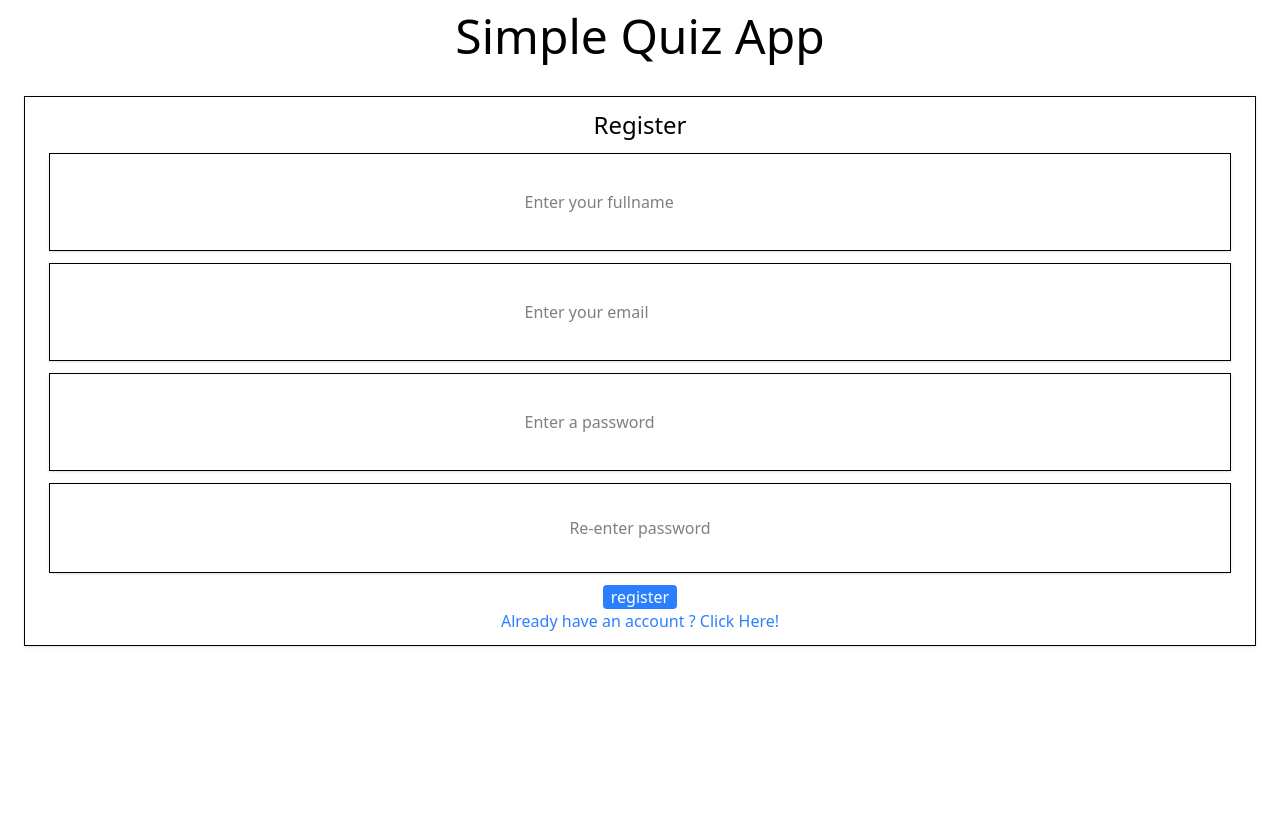
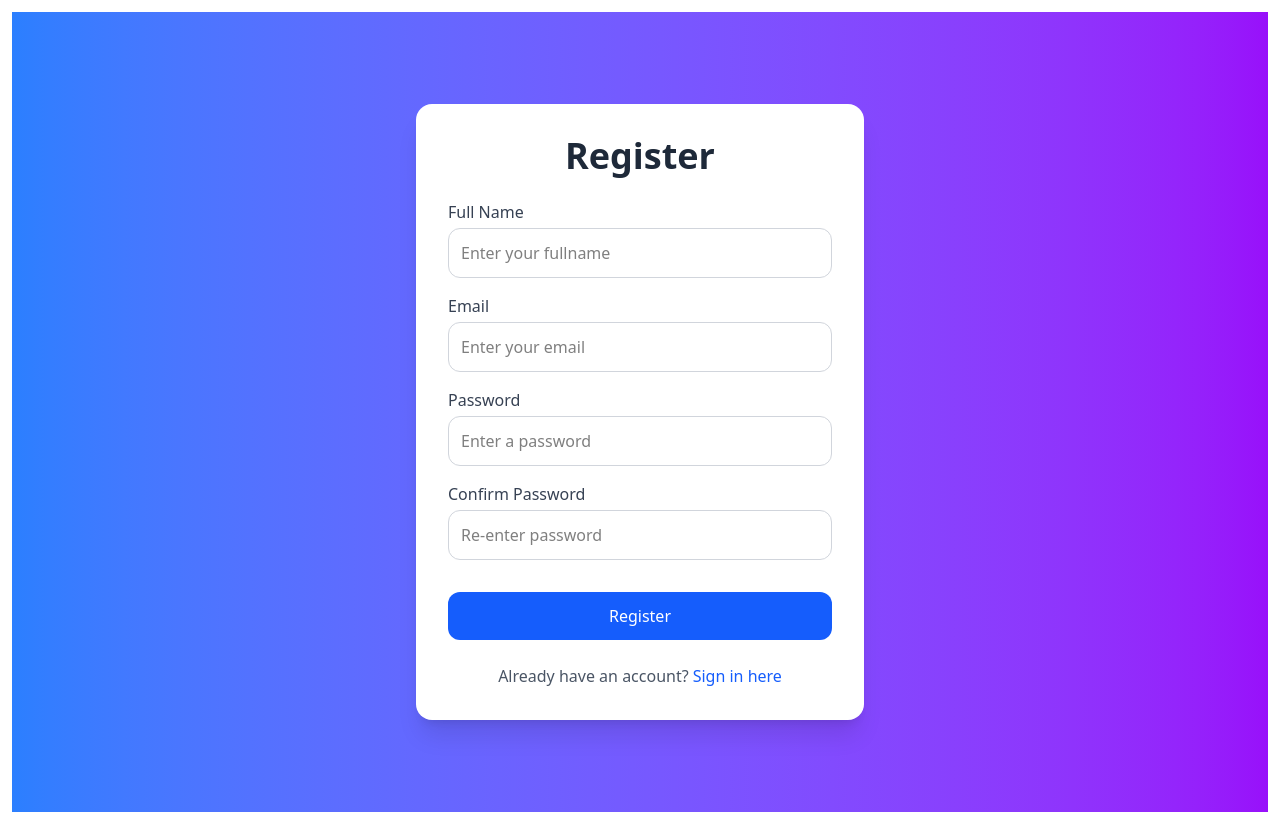
Before and after one commit to therealndagha/simple-quiz-app, a React (Vite) app in the folder client/: page /register in a window 1280 px wide. Before the commit the page ends 800 px from the top, so only its background shows below. Built offline with nearby package versions, Linux system fonts and the light colour scheme.

Commit message:
added styling to login, register , dashboard and removed header from App.jsx

```diff
--- a/client/src/App.jsx
+++ b/client/src/App.jsx
@@ -16,7 +16,6 @@ function App() {
 
   return (
     <>
-      <h1 className="text-5xl text-center my-3">Simple Quiz App</h1>
       <div className="p-3">
         <Routes>
             <Route path="/" element={<Login/>}/>
--- a/client/src/components/dashboard.jsx
+++ b/client/src/components/dashboard.jsx
@@ -1,37 +1,53 @@
-
-import { useContext, useEffect,useState } from "react";
-
+import { useContext } from "react";
 import UserAccessQuizzes from "./userAccessQuizzes";
 import { QuizContext } from "../context";
 
+const Dashboard = () => {
+  const { navigate } = useContext(QuizContext);
 
+  const logoutUser = () => {
+    localStorage.removeItem("accessToken");
+    navigate("/");
+  };
 
+  return (
+    <div className="min-h-screen flex items-center justify-center bg-gradient-to-r from-blue-500 to-purple-600 p-6">
+      <div className="max-w-4xl w-full bg-white shadow-xl rounded-2xl p-8">
+        <h2 className="text-4xl font-bold text-center text-gray-800 mb-8">Dashboard</h2>
 
+        <div className="flex flex-col space-y-6">
+          {/* Admin Dashboard Link */}
+          <button
+            onClick={() => navigate("/admin")}
+            className="w-full bg-orange-400 text-white py-3 rounded-xl hover:bg-orange-600 transition-all duration-300"
+          >
+            Go To Admin Dashboard
+          </button>
 
-const Dashboard = () =>{
+          {/* View Grades Link */}
+          <button
+            onClick={() => navigate("/history")}
+            className="w-full bg-blue-400 text-white py-3 rounded-xl hover:bg-blue-600 transition-all duration-300"
+          >
+            View My Grades
+          </button>
 
-  const {navigate , checkAdminAccess} = useContext(QuizContext);
-       const logoutUser = () =>{
-        localStorage.removeItem('accessToken');
-        navigate('/')
-       }
-    return <>
-        <div className="p-3">
-            <h2 className="text-3xl">Dashboard</h2>
+          {/* User Quizzes Section */}
+          <div className="bg-gray-100 p-6 rounded-xl shadow-inner">
+            <UserAccessQuizzes />
+          </div>
 
-            <div className="text-center">
-                <a onClick={()=>navigate('/admin')} className="bg-orange-400 rounded text-white px-3 hover:bg-orange-600">Go To Admin Dashboard</a>
-            </div>
-
-            <div className="text-center">
-                 <a onClick={()=>navigate('/history')}>View my grades</a>
-            </div>
-              <UserAccessQuizzes/>
-            <div className="text-center">
-                 <button onClick={logoutUser} className="bg-blue-600 hover:bg-blue-900 mx-4 p-3 text-white rounded">Log Out</button>
-            </div>
+          {/* Logout Button */}
+          <button
+            onClick={logoutUser}
+            className="w-full bg-red-500 text-white py-3 rounded-xl hover:bg-red-700 transition-all duration-300"
+          >
+            Log Out
+          </button>
         </div>
-    </>
-}
+      </div>
+    </div>
+  );
+};
 
 export default Dashboard;
--- a/client/src/components/login.jsx
+++ b/client/src/components/login.jsx
@@ -22,20 +22,12 @@ const Login = () => {
         loginFormData
       );
 
-      // Assuming the access token is available in response.data.accessToken
       const accessToken = response.data.accessToken;
-
-      // Store the access token in localStorage
       localStorage.setItem("accessToken", JSON.stringify(accessToken));
 
-      // Show success message
-      setMessage("Login Successful! ");
+      setMessage("Login Successful!");
       setIsError(false);
-
-      // Redirect to dashboard
       navigate("/dashboard");
-
-      //console.log("Login Successful:", response.data);
     } catch (error) {
       setMessage(
         error.response?.data?.message || "Invalid credentials. Please try again."
@@ -54,59 +46,59 @@ const Login = () => {
   };
 
   return (
-    <div>
-      <h2 className="text-3xl text-center">Login User</h2>
+    <div className="min-h-screen flex items-center justify-center bg-gradient-to-r from-blue-500 to-purple-600">
+      <div className="bg-white shadow-xl rounded-2xl p-8 max-w-md w-full">
+        <h2 className="text-4xl font-bold text-center text-gray-800 mb-8">Login</h2>
 
         {message && (
-        <p className={`text-center p-2 ${isError ? "text-red-500" : "text-green-500"}`}>
+          <p className={`text-center p-2 rounded-lg ${isError ? "text-red-500 bg-red-100" : "text-green-500 bg-green-100"}`}>
             {message}
           </p>
         )}
 
-      <form onSubmit={handleSubmit} className="p-3 shadow text-center m-5">
-        <div className="m-3 border p-3">
+        <form onSubmit={handleSubmit} className="space-y-6">
+          <div>
+            <label className="block text-gray-700">Email</label>
             <input
               placeholder="Enter your email"
               name="email"
               type="email"
               onChange={handleOnChange}
               value={loginFormData.email}
+              className="mt-1 w-full p-3 border border-gray-300 rounded-xl focus:outline-none focus:ring-2 focus:ring-blue-500"
             />
           </div>
 
-        <div className="m-3 border p-3">
+          <div>
+            <label className="block text-gray-700">Password</label>
             <input
               placeholder="Enter your password"
               type="password"
               name="password"
               onChange={handleOnChange}
               value={loginFormData.password}
+              className="mt-1 w-full p-3 border border-gray-300 rounded-xl focus:outline-none focus:ring-2 focus:ring-blue-500"
             />
           </div>
 
-        <div className="text-center">
           <button
-            className="bg-blue-500 text-white mx-3 px-3 rounded hover:bg-blue-900 pb-2"
             type="submit"
+            className="w-full bg-blue-600 text-white py-3 rounded-xl hover:bg-blue-800 transition-all duration-300"
           >
             Login
           </button>
-        </div>
         </form>
 
-      <div className="text-center">
+        <p className="mt-6 text-center text-gray-600">
+          Don't have an account?
           <button
-  onClick={() => {
-    console.log('Navigating to /register');
-    navigate('/register');
-  }}
-  className="text-blue-500 hover:text-blue-800 mt-3"
+            onClick={() => navigate("/register")}
+            className="text-blue-600 hover:underline ml-1"
           >
-  Don't have an account? Click Here
+            Sign up here
           </button>
-
+        </p>
       </div>
-
     </div>
   );
 };
--- a/client/src/components/register.jsx
+++ b/client/src/components/register.jsx
@@ -1,8 +1,8 @@
-import axios from 'axios'
+import axios from 'axios';
 import { useEffect, useState } from 'react';
 import { useNavigate } from 'react-router-dom';
-const RegisterUser = () =>{
 
+const RegisterUser = () => {
   const navigate = useNavigate();
 
   const [registerFormData, setRegisterFormData] = useState({
@@ -11,86 +11,126 @@ const RegisterUser = () =>{
     password: '',
     password1: '',
     password2: '',
-    })
+  });
 
   const [errMessage, setErrMessage] = useState(null);
+  const [passwordsMatch, setPasswordsMatch] = useState(true);
 
-    //console.log(registerFormData)
+  const register_api_url = 'http://127.0.0.1:3000/auth/register';
 
-    const [passwordsMatch, setPasswordsMatch] = useState(true)
+  const handleRegisterFormDataOnChange = (event) => {
+    const { name, value } = event.target;
+    setRegisterFormData({ ...registerFormData, [name]: value });
+  };
 
-    const register_api_url = 'http://127.0.0.1:3000/auth/register'
+  const handleSubmit = async (event) => {
+    event.preventDefault();
+    const { fullname, email, password } = registerFormData;
 
-    const handleRegisterFormDataOnChange = (event) =>{
-        const {name, value} = event.target;
-        setRegisterFormData({...registerFormData, [name]:value})
+    const data = { fullname, email, password, role: 'student' };
+
+    try {
+      await axios.post(register_api_url, data);
+      setErrMessage(null);
+      navigate('/');
+    } catch (error) {
+      console.error('Error:', error.response?.data);
+      setErrMessage(error.response?.data?.message);
     }
+  };
 
-    const handleSubmit =  (event) =>{
-        event.preventDefault()
-        const {fullname, email, password} = registerFormData;
-        const data = {
-            fullname,
-            email,
-            password,
-            role: 'student'
+  useEffect(() => {
+    if (registerFormData.password1 === registerFormData.password2) {
+      setPasswordsMatch(true);
+      setRegisterFormData({ ...registerFormData, password: registerFormData.password1 });
+    } else {
+      setPasswordsMatch(false);
+      setRegisterFormData({ ...registerFormData, password: '' });
     }
-        //console.log(data);
+  }, [registerFormData.password1, registerFormData.password2]);
 
-        axios.post(register_api_url, data).then(response => {
-            console.log(response.data);
-            setErrMessage(null)
-            navigate('/');
-        }).catch(error => {
-            console.error('Error:',error.response.data );
-           setErrMessage(error.response.data.message)
-        })
-    }
+  return (
+    <div className="min-h-screen flex items-center justify-center bg-gradient-to-r from-blue-500 to-purple-600 p-4">
+      <div className="w-full max-w-md p-8 space-y-6 bg-white shadow-xl rounded-2xl">
+        <h2 className="text-4xl font-bold text-center text-gray-800">Register</h2>
 
-    useEffect(()=>{
-        console.log('✅ RegisterUser component mounted');
-        if(registerFormData.password1 === registerFormData.password2){
-              setPasswordsMatch(true)
-              setRegisterFormData({...registerFormData, password: registerFormData.password1})
-        }
-        else{
-            setPasswordsMatch(false)
-            setRegisterFormData({...registerFormData, password : ''})
-        }
-        return () => {
-            console.log('❌ RegisterUser component unmounted');
-          };
-    }, [registerFormData?.password1, registerFormData?.password2])
+        {errMessage && <p className="text-red-500 bg-red-100 text-center p-2 rounded-lg">{errMessage}</p>}
 
-    return <div className="text-center p-3 m-3 shadow border">
-         <h2 className="text-2xl">Register</h2>
-         <form onSubmit={handleSubmit}>
-
-         <div className="m-3 p-3 shadow border"><input onChange={handleRegisterFormDataOnChange} type="text" name='fullname' value={registerFormData.fullname} placeholder='Enter your fullname' className="m-3 p-3" required /></div>
-         <div className="m-3 p-3 shadow border"><input  onChange={handleRegisterFormDataOnChange} type="email" className="m-3 p-3" name='email' value={registerFormData.email} placeholder='Enter your email'  required/></div>
-         <div className="m-3 p-3 shadow border"><input  onChange={handleRegisterFormDataOnChange} type="password" className="m-3 p-3"  name='password1' value={registerFormData.password1} placeholder='Enter a password' required /></div>
-         <div className="m-3 p-3 shadow border"><input  onChange={handleRegisterFormDataOnChange} type="password" className="m-3 p-2 text-center " required value={registerFormData.password2} name='password2' placeholder='Re-enter password'/></div>
-
+        <form onSubmit={handleSubmit} className="space-y-4">
           <div>
-            {
-                !passwordsMatch ? <p className="text-red-500">passwords do not match</p> : null
-            }
+            <label className="block text-gray-700">Full Name</label>
+            <input
+              type="text"
+              name="fullname"
+              value={registerFormData.fullname}
+              onChange={handleRegisterFormDataOnChange}
+              placeholder="Enter your fullname"
+              required
+              className="mt-1 w-full p-3 border border-gray-300 rounded-xl focus:outline-none focus:ring-2 focus:ring-blue-500"
+            />
           </div>
 
           <div>
-            <button type='submit' className='bg-blue-500 text-white rounded px-2 mx-2 hover:bg-blue-900'>register</button>
+            <label className="block text-gray-700">Email</label>
+            <input
+              type="email"
+              name="email"
+              value={registerFormData.email}
+              onChange={handleRegisterFormDataOnChange}
+              placeholder="Enter your email"
+              required
+              className="mt-1 w-full p-3 border border-gray-300 rounded-xl focus:outline-none focus:ring-2 focus:ring-blue-500"
+            />
           </div>
+
+          <div>
+            <label className="block text-gray-700">Password</label>
+            <input
+              type="password"
+              name="password1"
+              value={registerFormData.password1}
+              onChange={handleRegisterFormDataOnChange}
+              placeholder="Enter a password"
+              required
+              className="mt-1 w-full p-3 border border-gray-300 rounded-xl focus:outline-none focus:ring-2 focus:ring-blue-500"
+            />
+          </div>
+
+          <div>
+            <label className="block text-gray-700">Confirm Password</label>
+            <input
+              type="password"
+              name="password2"
+              value={registerFormData.password2}
+              onChange={handleRegisterFormDataOnChange}
+              placeholder="Re-enter password"
+              required
+              className="mt-1 w-full p-3 border border-gray-300 rounded-xl focus:outline-none focus:ring-2 focus:ring-blue-500"
+            />
+          </div>
+
+          {!passwordsMatch && <p className="text-red-500 text-center">Passwords do not match</p>}
+
+          <button
+            type="submit"
+            className="w-full p-3 mt-4 bg-blue-600 text-white rounded-xl hover:bg-blue-800 transition-all duration-300"
+          >
+            Register
+          </button>
         </form>
-        <div>
-            {
-                errMessage ? <p className='text-red-500 mt-3'>{errMessage}</p> : null
-            }
-        </div>
-        <div className="text-center">
-             <a onClick={()=>navigate('/')} className='mt-3 text-blue-500'>Already have an account ? Click Here!</a>
+
+        <p className="text-center text-gray-600">
+          Already have an account?
+          <button
+            onClick={() => navigate('/')}
+            className="text-blue-600 hover:underline ml-1"
+          >
+            Sign in here
+          </button>
+        </p>
       </div>
     </div>
-}
-
+  );
+};
 
 export default RegisterUser;
```
Lines whose indentation alone changed are shown as unchanged.
